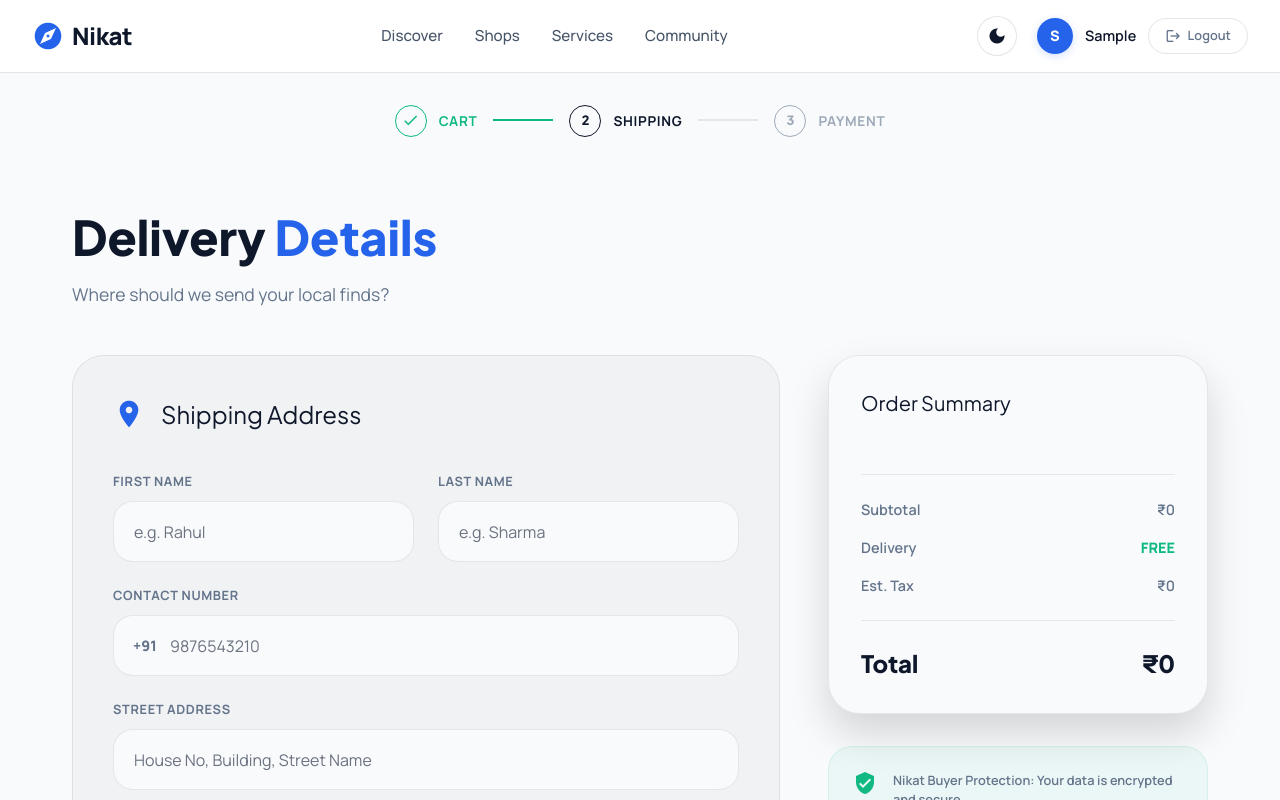
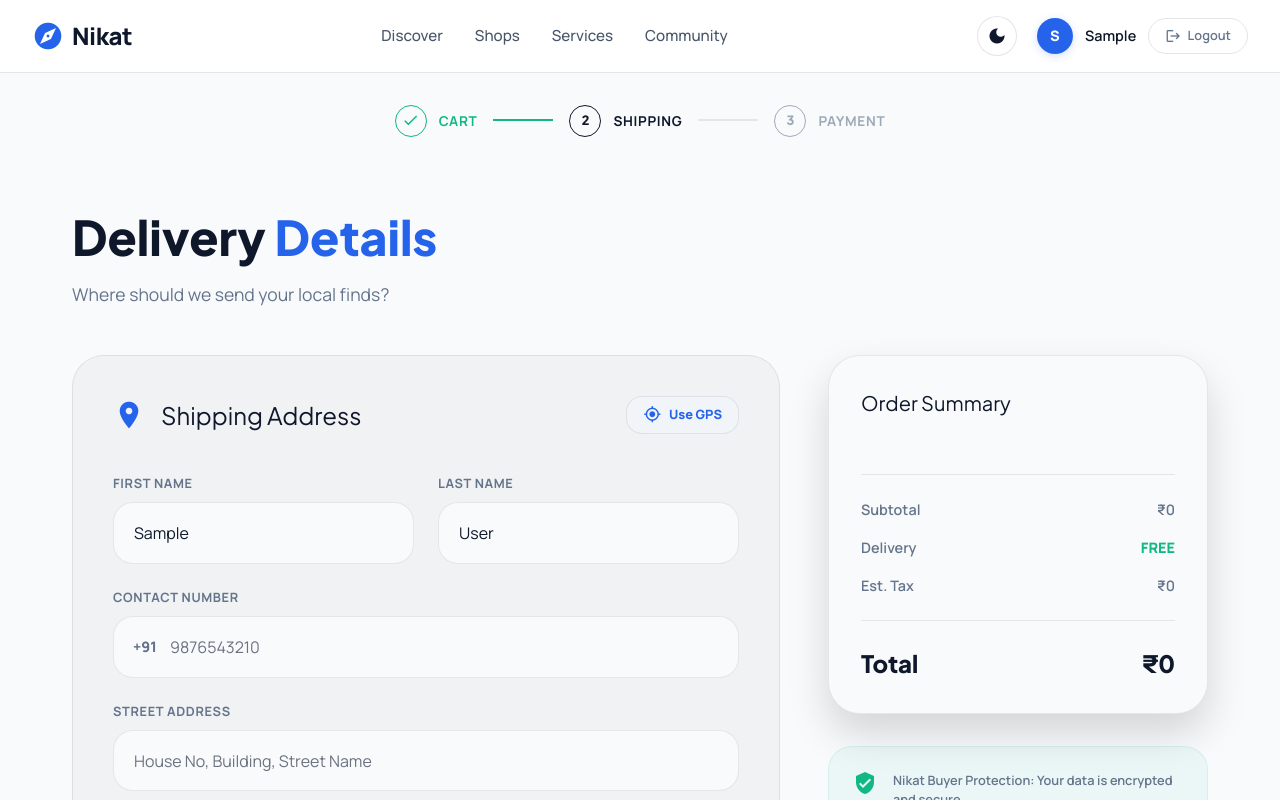
Before and after one commit to umeshjha1998/Nikat, an Angular app in the folder frontend/: page /checkout/shipping in a window 1280 px wide. Shown: the top 800 px of the page. Built offline with nearby package versions, Linux system fonts and the light colour scheme; sample sign-in values are in the browser's storage.

Commit message:
Update shipping.component.ts

```diff
--- a/frontend/src/app/features/checkout/shipping/shipping.component.ts
+++ b/frontend/src/app/features/checkout/shipping/shipping.component.ts
@@ -1,8 +1,10 @@
-import { Component } from '@angular/core';
+import { Component, inject, OnInit } from '@angular/core';
 import { CommonModule } from '@angular/common';
 import { RouterModule, Router } from '@angular/router';
 import { FormsModule } from '@angular/forms';
 import { CartService, CartItem } from '../../../core/cart.service';
+import { AuthService } from '../../../core/auth.service';
+import { HttpClient } from '@angular/common/http';
 
 @Component({
   selector: 'app-shipping',
@@ -40,10 +42,14 @@ import { CartService, CartItem } from '../../../core/cart.service';
           <!-- Form Column -->
           <div class="form-col">
             <section class="checkout-section-premium">
-              <div class="section-head">
-                <span class="material-icons">location_on</span>
-                <h2>Shipping Address</h2>
-              </div>
+                <div class="section-head">
+                  <span class="material-icons">location_on</span>
+                  <h2>Shipping Address</h2>
+                  <button type="button" class="btn-gps" (click)="useGPS()">
+                    <span class="material-icons">my_location</span>
+                    <span>Use GPS</span>
+                  </button>
+                </div>
 
               <form (submit)="onSubmit($event)" class="premium-checkout-form">
                 <div class="f-row">
@@ -257,6 +263,15 @@ import { CartService, CartItem } from '../../../core/cart.service';
     .safety-badge .material-icons { color: #10b981; }
     .safety-badge p { font-size: 0.8rem; color: var(--text-muted); line-height: 1.5; margin: 0; font-weight: 600; }
 
+    .btn-gps {
+      margin-left: auto; background: var(--surface-container-high); color: var(--primary);
+      border: 1px solid var(--glass-border); padding: 0.5rem 1rem; border-radius: 1rem;
+      font-size: 0.8rem; font-weight: 800; display: flex; align-items: center; gap: 0.5rem;
+      cursor: pointer; transition: 0.2s;
+    }
+    .btn-gps:hover { background: var(--primary); color: #fff; }
+    .btn-gps .material-icons { font-size: 1.1rem; }
+
     @media (max-width: 1000px) {
       .checkout-grid { grid-template-columns: 1fr; }
       .summary-col { order: -1; }
@@ -264,14 +279,24 @@ import { CartService, CartItem } from '../../../core/cart.service';
     }
   `]
 })
-export class ShippingComponent {
+export class ShippingComponent implements OnInit {
+  private authService = inject(AuthService);
+  private http = inject(HttpClient);
+  private router = inject(Router);
+  protected cartService = inject(CartService);
+
   selectedDelivery = 'standard';
   form = { firstName: '', lastName: '', phone: '', address: '', city: '', pin: '' };
+  isLocating = false;
 
-  constructor(
-    private router: Router,
-    protected cartService: CartService
-  ) {}
+  ngOnInit() {
+    const user = this.authService.currentUser;
+    if (user) {
+      this.form.firstName = user.firstName || '';
+      this.form.lastName = user.lastName || '';
+      this.form.phone = user.phone || '';
+    }
+  }
 
   get subtotal() {
     return this.cartService.items.reduce((s: number, i: CartItem) => s + i.price * i.qty, 0);
@@ -280,6 +305,39 @@ export class ShippingComponent {
   get tax() { return Math.round(this.subtotal * 0.05); }
   get total() { return this.subtotal + this.tax; }
 
+  useGPS() {
+    if (!navigator.geolocation) {
+      alert('Geolocation is not supported by your browser');
+      return;
+    }
+
+    this.isLocating = true;
+    navigator.geolocation.getCurrentPosition(
+      (pos) => {
+        const { latitude, longitude } = pos.coords;
+        // Simple Reverse Geocoding via OSM Nominatim (Rate limited, for demo)
+        this.http.get<any>(`https://nominatim.openstreetmap.org/reverse?format=jsonv2&lat=${latitude}&lon=${longitude}`)
+          .subscribe({
+            next: (data) => {
+              this.form.address = data.display_name || `Lat: ${latitude}, Lon: ${longitude}`;
+              this.form.city = data.address.city || data.address.town || data.address.suburb || '';
+              this.form.pin = data.address.postcode || '';
+              this.isLocating = false;
+            },
+            error: () => {
+              this.form.address = `Coordinates: ${latitude}, ${longitude}`;
+              this.isLocating = false;
+            }
+          });
+      },
+      (err) => {
+        console.error(err);
+        alert('Could not get your location. Please type manually.');
+        this.isLocating = false;
+      }
+    );
+  }
+
   onSubmit(e: Event) {
     e.preventDefault();
     this.cartService.setShippingInfo(this.form);
```
